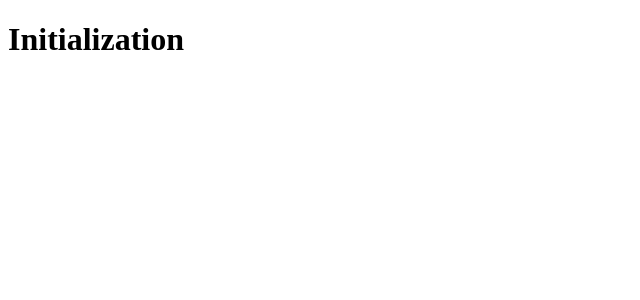
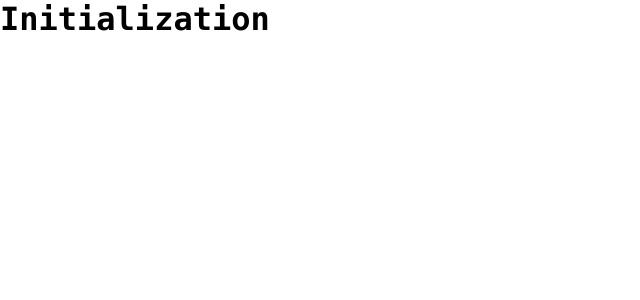
Before and after one commit to VanyaMate/jobfind, a Nuxt app: page / in a window 1280 px wide. Shown: the top 300 px of the page, without its empty margins (0-640 px from the left). Built offline with nearby package versions, Linux system fonts and the light colour scheme; what @vanyamate/commiter would draw is missing.

Commit message:
💡 Update : Общее - Добавил план с фичами

```diff
--- a/app.vue
+++ b/app.vue
@@ -1,3 +1,7 @@
+<script>
+import '~/assets/styles/main.css';
+</script>
+
 <template>
     <div>
         <h1>Initialization</h1>
--- /dev/null
+++ b/assets/styles/main.css
@@ -0,0 +1,6 @@
+* {
+    margin      : 0;
+    padding     : 0;
+    box-sizing  : border-box;
+    font-family : Consolas, 'ui-monospace', 'monospace', 'sans-serif';
+}
--- a/nuxt.config.ts
+++ b/nuxt.config.ts
@@ -1,5 +1,8 @@
 // https://nuxt.com/docs/api/configuration/nuxt-config
 export default defineNuxtConfig({
-  compatibilityDate: '2024-11-01',
-  devtools: { enabled: true }
-})
+    compatibilityDate: '2024-11-01',
+    devtools         : { enabled: true },
+    app              : {
+        pageTransition: { name: 'page', mode: 'out-in' },
+    },
+});
```
Also changed, not shown: 1 other file (tests, documents, lock files or other folders).
